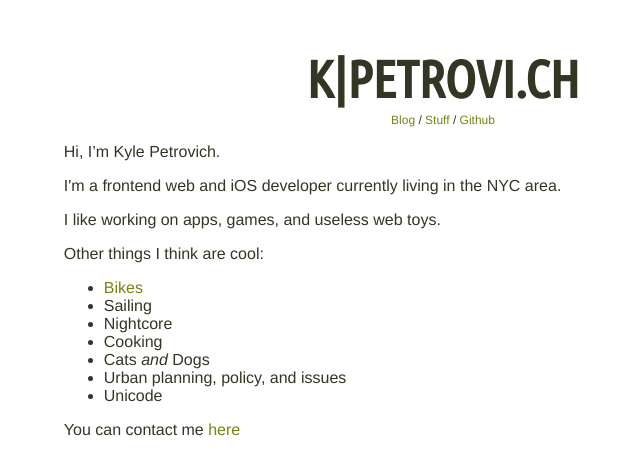
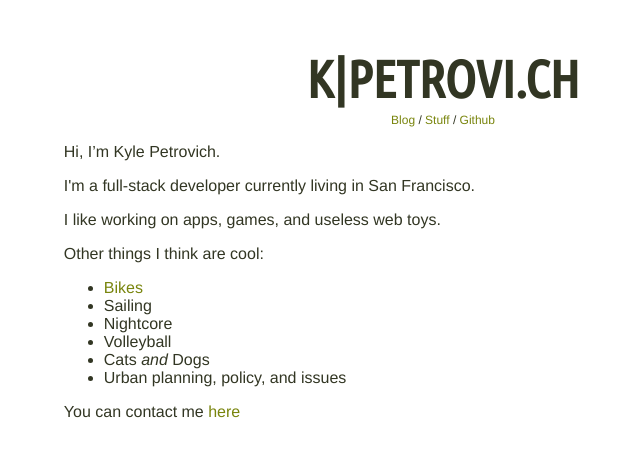
Before and after one commit to fozzle/fozzle.github.io, a Jekyll site: the page built from index.html, in a window 1280 px wide. Shown: the top 475 px of the page, without its empty margins (197-837 px from the left). Built offline with Jekyll 4.4.1, drawn with Linux system fonts in a browser that asks for light colours.

Commit message:
Update index.html

```diff
--- a/index.html
+++ b/index.html
@@ -5,7 +5,7 @@ title: Kyle Petrovich
 
 <p>Hi, I’m Kyle Petrovich.</p>
 
-<p>I'm a frontend web and iOS developer currently living in the NYC area.</p>
+<p>I'm a full-stack developer currently living in San Francisco.</p>
 
 <p>I like working on apps, games, and useless web toys.</p>
 
@@ -15,10 +15,9 @@ title: Kyle Petrovich
   <li><a href="http://bikeemoji.tumblr.com/">Bikes</a></li>
   <li>Sailing</li>
   <li>Nightcore</li>
-  <li>Cooking</li>
+  <li>Volleyball</li>
   <li>Cats <em>and</em> Dogs</li>
   <li>Urban planning, policy, and issues</li>
-  <li>Unicode</li>
 </ul>
 
 <p>You can contact me <a href="mailto:kylepetrovich+helloworld@gmail.com">here</a></p>
```
